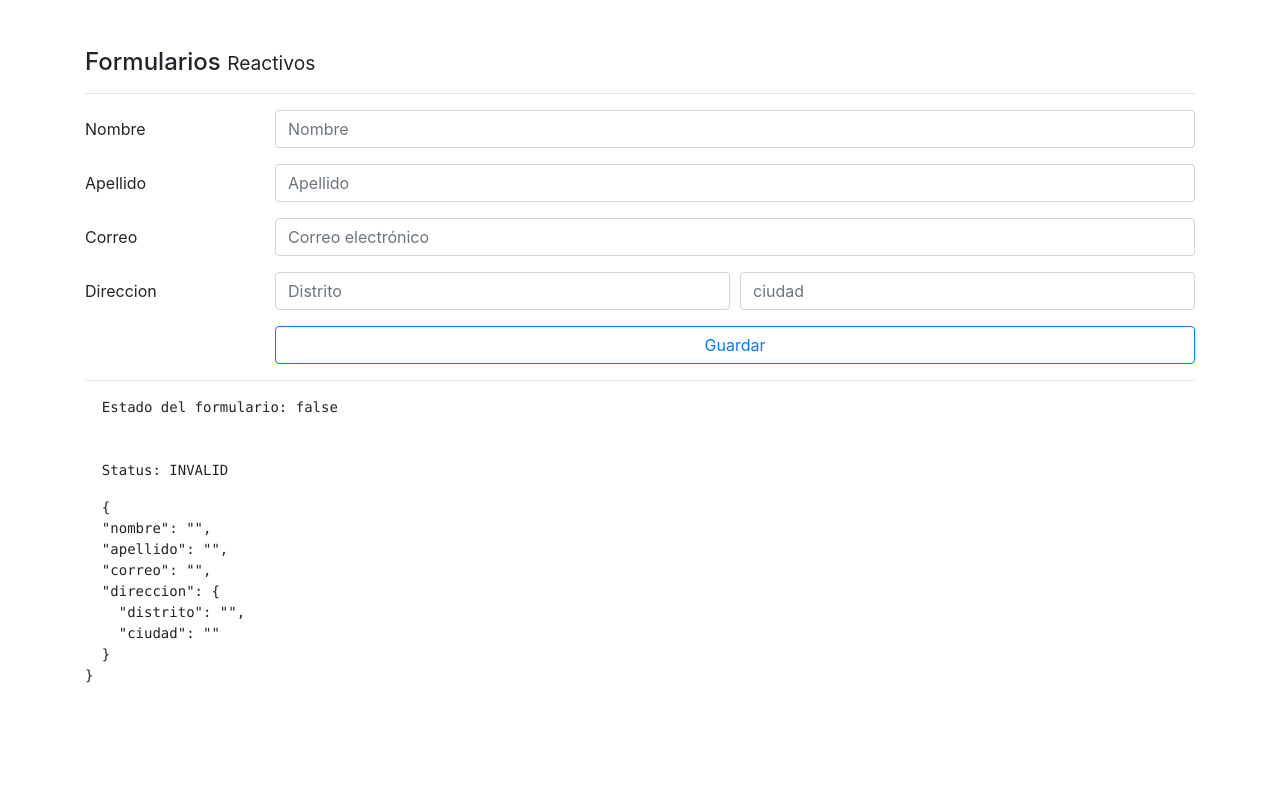
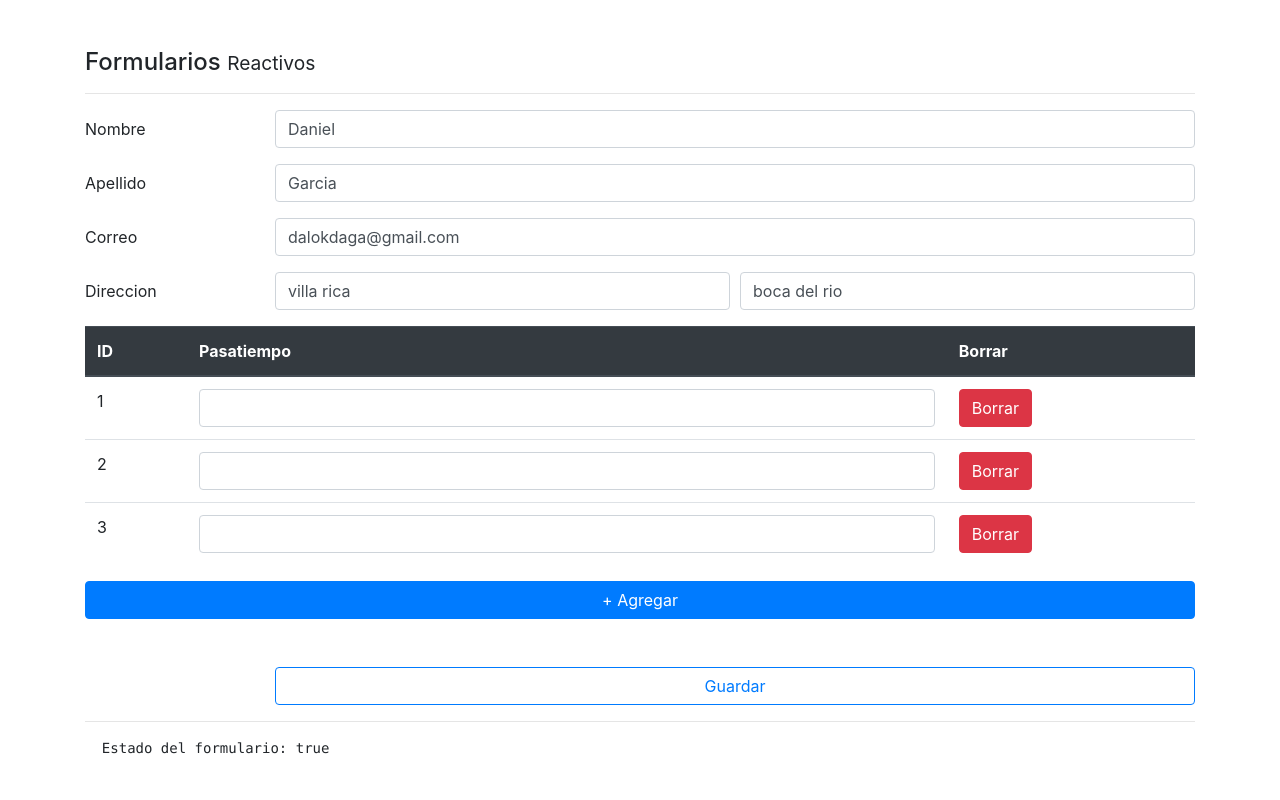
Before and after one commit to dalokdaga/08-formularios, an Angular app: page /reactivo in a window 1280 px wide. Shown: the top 800 px of the page. Built offline with nearby package versions, Linux system fonts and the light colour scheme.

Commit message:
avance hasta video 23

```diff
--- a/src/app/pages/reactive/reactive.component.html
+++ b/src/app/pages/reactive/reactive.component.html
@@ -54,16 +54,47 @@
                placeholder="Distrito"
                formControlName="distrito"
                [class.is-invalid]="distritoNoValido">
+               <small *ngIf="distritoNoValido" class="text-danger"> Ingrese distrito valido</small>
       </div>
       <div class="col">
         <input type="text"
                class="form-control"
                placeholder="ciudad"
-               formControlName="ciudad">
+               formControlName="ciudad"
+               [class.is-invalid]="ciudadNoValido">
+               <small *ngIf="ciudadNoValido" class="text-danger"> Ingrese ciudad valida</small>
       </div>
     </div>
   </div>
 
+  <div class="row">
+    <div class="col">
+      <table class="table">
+        <thead class="thead-dark">
+          <tr>
+            <th>ID</th>
+            <th>Pasatiempo</th>
+            <th>Borrar</th>
+          </tr>
+        </thead>
+        <tbody formArrayName="pasatiempos">
+          <tr *ngFor="let control of pasatiempos.controls; let i = index">
+            <td> {{ i + 1}} </td>
+            <td>
+               <input class="form-control"
+                      type="text"
+                      [formControlName]= "i" >
+            </td>
+            <td>
+              <button class="btn btn-danger">Borrar</button>
+            </td>
+          </tr>
+        </tbody>
+      </table>
+        <button class="btn btn-primary mt-3 mb-5 btn-block"
+                type="button"> + Agregar</button>
+    </div>
+  </div>
 
   <div class="form-group row">
     <label class="col-2 col-form-label">&nbsp;</label>
--- a/src/app/pages/reactive/reactive.component.ts
+++ b/src/app/pages/reactive/reactive.component.ts
@@ -1,5 +1,5 @@
 import { Component, OnInit } from '@angular/core';
-import { FormBuilder, FormGroup, NgForm, Validators } from '@angular/forms';
+import { FormArray, FormBuilder, FormControl, FormGroup, NgForm, Validators } from '@angular/forms';
 
 @Component({
   selector: 'app-reactive',
@@ -13,11 +13,17 @@
 
   constructor(private fb: FormBuilder) {
     this.crearFormulario();
+    this.cargarData();
   }
 
   ngOnInit(): void {
+
   }
 
+
+  get pasatiempos() {
+    return this.forma.get('pasatiempos') as FormArray;
+  }
   get nombreNoValido(){
     return this.forma.get('nombre').invalid && this.forma.get('nombre').touched
   }
@@ -32,7 +38,7 @@
   }
 
   get ciudadNoValido(){
-    return this.forma.get('direccion.distrito').invalid && this.forma.get('direccion.distrito').touched
+    return this.forma.get('direccion.ciudad').invalid && this.forma.get('direccion.ciudad').touched
   }
 
   crearFormulario(){
@@ -43,21 +49,43 @@
       direccion:this.fb.group({
         distrito:['', [Validators.required, Validators.minLength(3)]],
         ciudad  :['', [Validators.required, Validators.minLength(3)]],
-      })
+      }),
+      pasatiempos: this.fb.array([
+        [],[],[]
+      ])
     });
   }
-
+  cargarData(){
+    //this.forma.setValue({
+      this.forma.reset({
+        nombre: "Daniel",
+        apellido: "Garcia",
+        correo: "dalokdaga@gmail.com",
+        direccion: {
+          distrito: "villa rica",
+          ciudad: "boca del rio"
+        }
+    })
+  }
   guardar( ){
     if(this.forma.invalid){
       // activamos los touched del formulario para
       // mostrar los errores de validación
       Object.values( this.forma.controls ).forEach( control =>{
+        console.log('entro')
         console.log(control)
-        control.markAsTouched();
+        if (control instanceof FormGroup){
+          Object.values( control.controls ).forEach( control => control.markAsTouched())
+        }else{
+          control.markAsTouched();
+        }
       });
+      console.log(this.forma.value)
+    }
 
-      return;
-    }
-   console.log(this.forma.value)
+    //this.forma.reset({
+
+   // });
+
   }
 }
```
